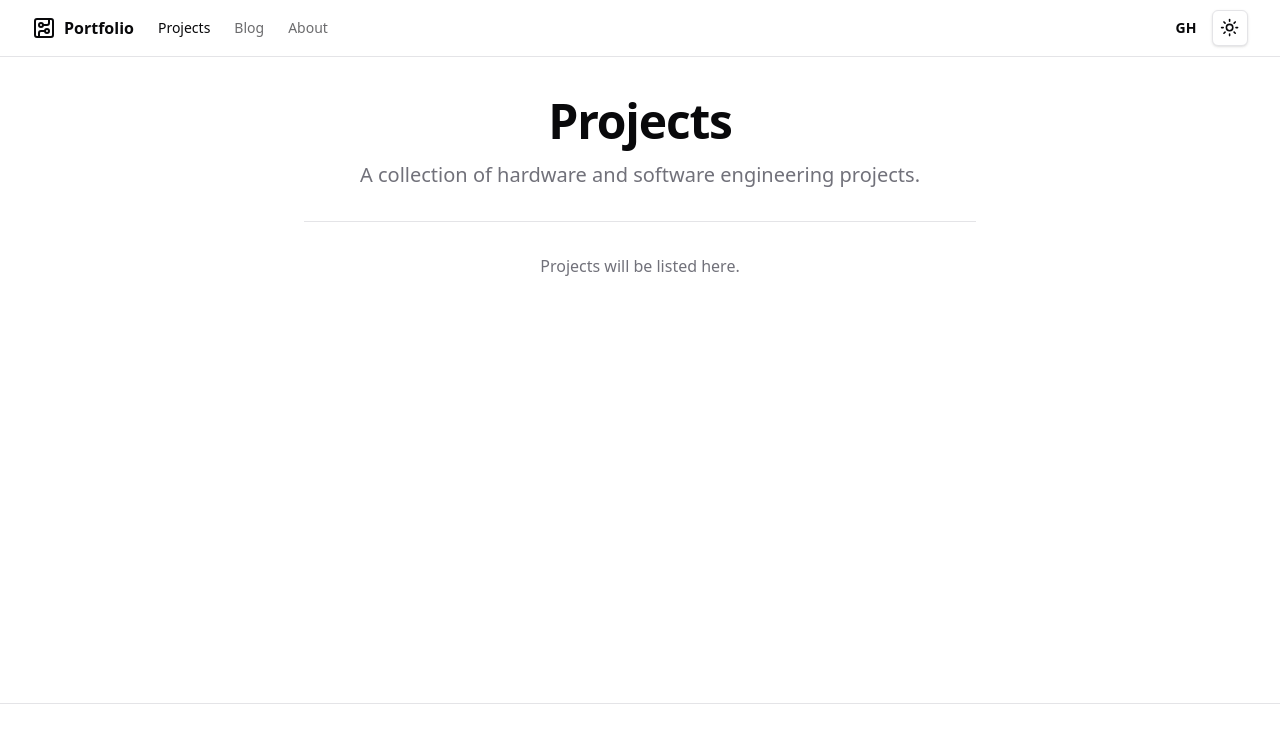
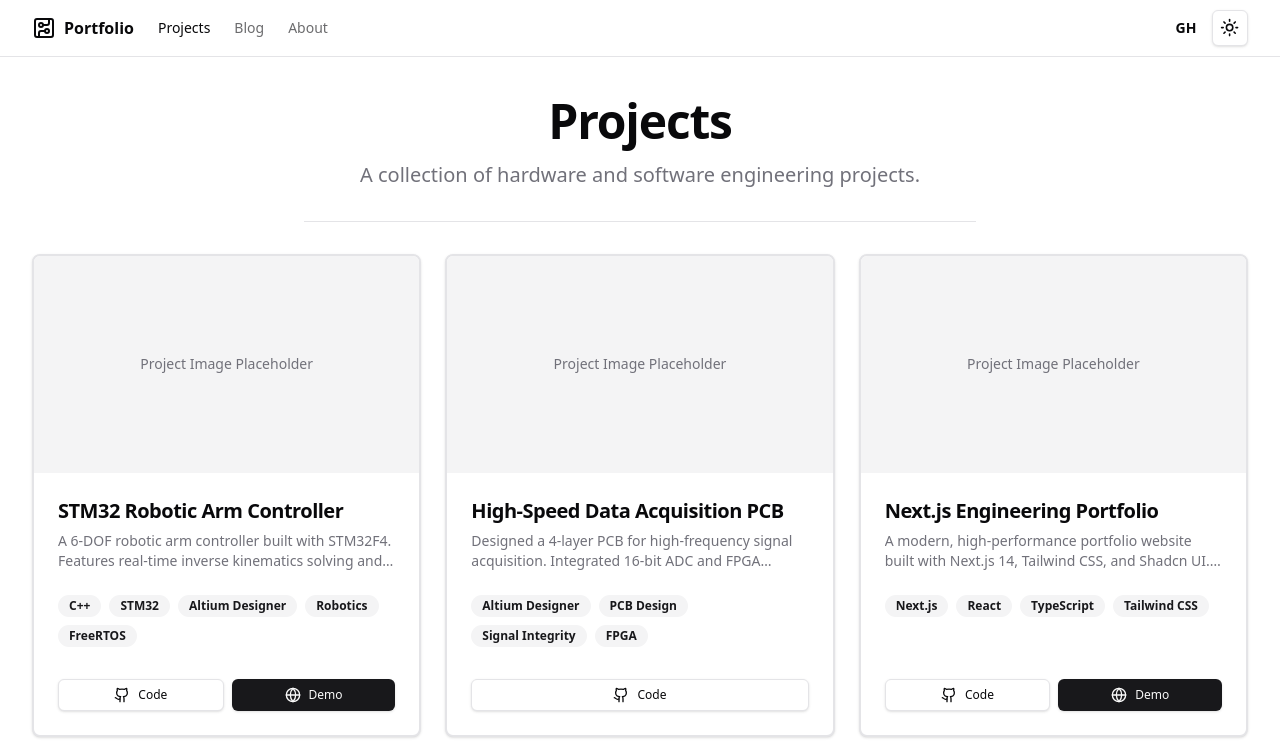
Before and after one commit to Chigz114/my-portfolio, a Next.js app: page /projects in a window 1280 px wide. Shown: the top 744 px of the page. Built offline with nearby package versions, Linux system fonts and the light colour scheme.

Commit message:
Feat: Add ProjectCard component and populate projects page

```diff
--- a/src/app/projects/page.tsx
+++ b/src/app/projects/page.tsx
@@ -1,3 +1,34 @@
+import { ProjectCard } from "@/components/project-card"
+
+const projects = [
+  {
+    title: "STM32 Robotic Arm Controller",
+    description: "A 6-DOF robotic arm controller built with STM32F4. Features real-time inverse kinematics solving and CAN bus communication.",
+    tags: ["C++", "STM32", "Altium Designer", "Robotics", "FreeRTOS"],
+    githubUrl: "https://github.com",
+    demoUrl: "https://youtube.com",
+  },
+  {
+    title: "High-Speed Data Acquisition PCB",
+    description: "Designed a 4-layer PCB for high-frequency signal acquisition. Integrated 16-bit ADC and FPGA interface with impedance control.",
+    tags: ["Altium Designer", "PCB Design", "Signal Integrity", "FPGA"],
+    githubUrl: "https://github.com",
+  },
+  {
+    title: "Next.js Engineering Portfolio",
+    description: "A modern, high-performance portfolio website built with Next.js 14, Tailwind CSS, and Shadcn UI. Features dark mode and particle effects.",
+    tags: ["Next.js", "React", "TypeScript", "Tailwind CSS"],
+    githubUrl: "https://github.com",
+    demoUrl: "/",
+  },
+  {
+    title: "IoT Weather Station",
+    description: "ESP32-based weather station transmitting data via MQTT to AWS IoT Core. Visualized with a custom React dashboard.",
+    tags: ["IoT", "ESP32", "AWS", "React", "MQTT"],
+    githubUrl: "https://github.com",
+  }
+]
+
 export default function ProjectsPage() {
   return (
     <section className="w-full px-4 md:px-8 py-8 md:py-10 flex flex-col items-center">
@@ -12,8 +43,10 @@
         </div>
       </div>
       <hr className="w-full max-w-2xl my-8" />
-      <div className="grid gap-6 w-full max-w-4xl text-center">
-        <p className="text-muted-foreground">Projects will be listed here.</p>
+      <div className="grid grid-cols-1 md:grid-cols-2 lg:grid-cols-3 gap-6 w-full max-w-7xl">
+        {projects.map((project) => (
+          <ProjectCard key={project.title} {...project} />
+        ))}
       </div>
     </section>
   )
--- /dev/null
+++ b/src/components/project-card.tsx
@@ -0,0 +1,81 @@
+import {
+  Card,
+  CardContent,
+  CardDescription,
+  CardFooter,
+  CardHeader,
+  CardTitle,
+} from "@/components/ui/card"
+import { Badge } from "@/components/ui/badge"
+import { Button } from "@/components/ui/button"
+import { Github, Globe } from "lucide-react"
+import Link from "next/link"
+import Image from "next/image"
+
+interface ProjectCardProps {
+  title: string
+  description: string
+  tags: string[]
+  githubUrl?: string
+  demoUrl?: string
+  imageSrc?: string
+}
+
+export function ProjectCard({
+  title,
+  description,
+  tags,
+  githubUrl,
+  demoUrl,
+  imageSrc = "/project-placeholder.jpg", // You'll need to add a placeholder image
+}: ProjectCardProps) {
+  return (
+    <Card className="flex flex-col overflow-hidden h-full border-2 hover:border-primary/50 transition-colors">
+      <div className="relative aspect-video w-full overflow-hidden bg-muted">
+        {/* Placeholder for Image - In real use, uncomment Image component */}
+        {/* <Image
+          src={imageSrc}
+          alt={title}
+          fill
+          className="object-cover transition-transform hover:scale-105"
+        /> */}
+        <div className="absolute inset-0 flex items-center justify-center text-muted-foreground">
+            <span className="text-sm">Project Image Placeholder</span>
+        </div>
+      </div>
+      <CardHeader>
+        <CardTitle className="text-xl">{title}</CardTitle>
+        <CardDescription className="line-clamp-2">
+          {description}
+        </CardDescription>
+      </CardHeader>
+      <CardContent className="flex-1">
+        <div className="flex flex-wrap gap-2">
+          {tags.map((tag) => (
+            <Badge key={tag} variant="secondary">
+              {tag}
+            </Badge>
+          ))}
+        </div>
+      </CardContent>
+      <CardFooter className="flex gap-2 pt-2">
+        {githubUrl && (
+          <Button variant="outline" size="sm" className="flex-1" asChild>
+            <Link href={githubUrl} target="_blank" rel="noreferrer">
+              <Github className="mr-2 h-4 w-4" />
+              Code
+            </Link>
+          </Button>
+        )}
+        {demoUrl && (
+          <Button size="sm" className="flex-1" asChild>
+            <Link href={demoUrl} target="_blank" rel="noreferrer">
+              <Globe className="mr-2 h-4 w-4" />
+              Demo
+            </Link>
+          </Button>
+        )}
+      </CardFooter>
+    </Card>
+  )
+}
--- /dev/null
+++ b/src/components/ui/badge.tsx
@@ -0,0 +1,36 @@
+import * as React from "react"
+import { cva, type VariantProps } from "class-variance-authority"
+
+import { cn } from "@/lib/utils"
+
+const badgeVariants = cva(
+  "inline-flex items-center rounded-full border px-2.5 py-0.5 text-xs font-semibold transition-colors focus:outline-none focus:ring-2 focus:ring-ring focus:ring-offset-2",
+  {
+    variants: {
+      variant: {
+        default:
+          "border-transparent bg-primary text-primary-foreground hover:bg-primary/80",
+        secondary:
+          "border-transparent bg-secondary text-secondary-foreground hover:bg-secondary/80",
+        destructive:
+          "border-transparent bg-destructive text-destructive-foreground hover:bg-destructive/80",
+        outline: "text-foreground",
+      },
+    },
+    defaultVariants: {
+      variant: "default",
+    },
+  }
+)
+
+export interface BadgeProps
+  extends React.HTMLAttributes<HTMLDivElement>,
+    VariantProps<typeof badgeVariants> {}
+
+function Badge({ className, variant, ...props }: BadgeProps) {
+  return (
+    <div className={cn(badgeVariants({ variant }), className)} {...props} />
+  )
+}
+
+export { Badge, badgeVariants }
--- /dev/null
+++ b/src/components/ui/card.tsx
@@ -0,0 +1,79 @@
+import * as React from "react"
+
+import { cn } from "@/lib/utils"
+
+const Card = React.forwardRef<
+  HTMLDivElement,
+  React.HTMLAttributes<HTMLDivElement>
+>(({ className, ...props }, ref) => (
+  <div
+    ref={ref}
+    className={cn(
+      "rounded-lg border bg-card text-card-foreground shadow-sm",
+      className
+    )}
+    {...props}
+  />
+))
+Card.displayName = "Card"
+
+const CardHeader = React.forwardRef<
+  HTMLDivElement,
+  React.HTMLAttributes<HTMLDivElement>
+>(({ className, ...props }, ref) => (
+  <div
+    ref={ref}
+    className={cn("flex flex-col space-y-1.5 p-6", className)}
+    {...props}
+  />
+))
+CardHeader.displayName = "CardHeader"
+
+const CardTitle = React.forwardRef<
+  HTMLParagraphElement,
+  React.HTMLAttributes<HTMLHeadingElement>
+>(({ className, ...props }, ref) => (
+  <h3
+    ref={ref}
+    className={cn(
+      "text-2xl font-semibold leading-none tracking-tight",
+      className
+    )}
+    {...props}
+  />
+))
+CardTitle.displayName = "CardTitle"
+
+const CardDescription = React.forwardRef<
+  HTMLParagraphElement,
+  React.HTMLAttributes<HTMLParagraphElement>
+>(({ className, ...props }, ref) => (
+  <p
+    ref={ref}
+    className={cn("text-sm text-muted-foreground", className)}
+    {...props}
+  />
+))
+CardDescription.displayName = "CardDescription"
+
+const CardContent = React.forwardRef<
+  HTMLDivElement,
+  React.HTMLAttributes<HTMLDivElement>
+>(({ className, ...props }, ref) => (
+  <div ref={ref} className={cn("p-6 pt-0", className)} {...props} />
+))
+CardContent.displayName = "CardContent"
+
+const CardFooter = React.forwardRef<
+  HTMLDivElement,
+  React.HTMLAttributes<HTMLDivElement>
+>(({ className, ...props }, ref) => (
+  <div
+    ref={ref}
+    className={cn("flex items-center p-6 pt-0", className)}
+    {...props}
+  />
+))
+CardFooter.displayName = "CardFooter"
+
+export { Card, CardHeader, CardFooter, CardTitle, CardDescription, CardContent }
```
